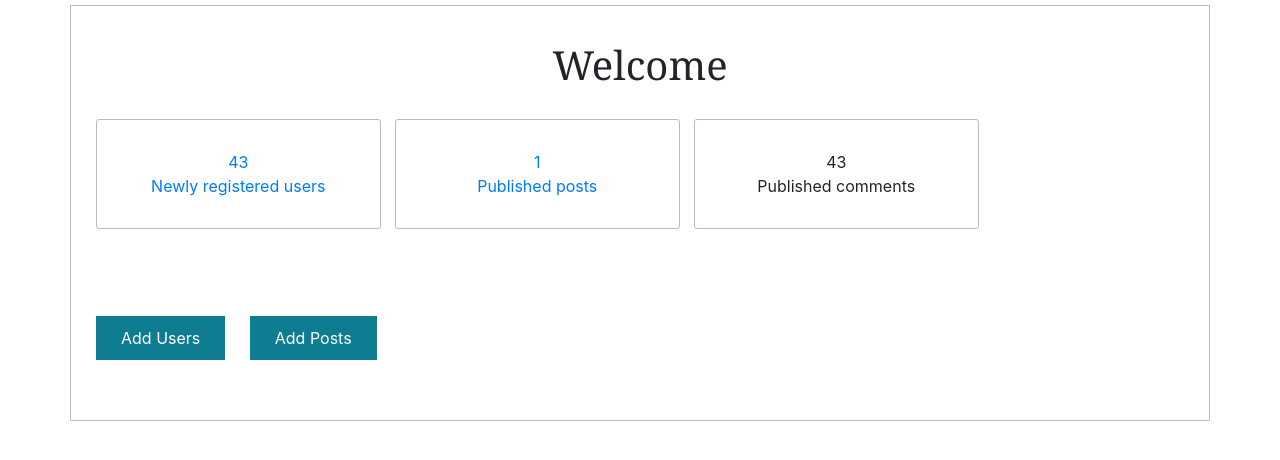
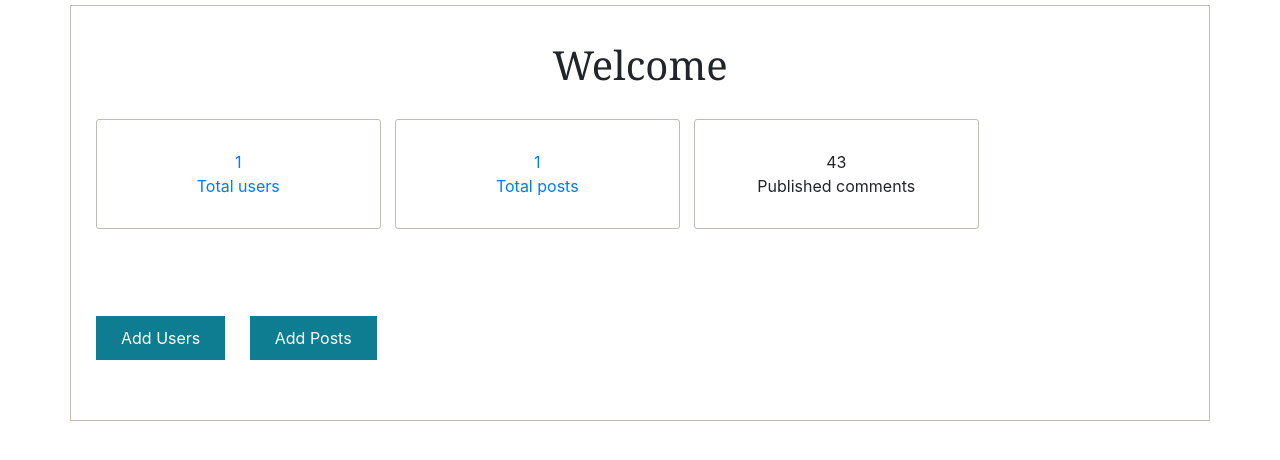
Before and after one commit to rakibul-islam45/Blog-Site, a PHP site: page /dashboard.php in a window 1280 px wide. Shown: the part 86-546 px from the top of the page. Run offline with PHP 8.4, Linux system fonts and the light colour scheme; the visitor is signed in with stand-in values (Sample User, id 1); tables that the repository leaves empty or names only in its code hold one stand-in row (values such as "Sample post"); some libraries are stand-ins or nearby versions; some web fonts are replaced.

Commit message:
dashboard modified

```diff
--- a/dashboard.php
+++ b/dashboard.php
@@ -27,6 +27,7 @@ try {
 
 
 $postcount = $pdo->query('select count(*) from post')->fetchColumn();
+$usercount = $pdo->query('select count(*) from users')->fetchColumn();
 
 
 
@@ -40,12 +41,12 @@ $postcount = $pdo->query('select count(*) from post')->fetchColumn();
     <h1>Welcome</h1>
     <div class="stats">
         <a href="users.php" class="first">
-            <span>43</span> <br>
-            <span>Newly registered users</span>
+            <span><?php echo $usercount?></span> <br>
+            <span>Total users</span>
         </a>
         <a href="managePosts.php">
             <span><?php echo $postcount?></span> <br>
-            <span>Published posts</span>
+            <span>Total posts</span>
         </a>
         <a>
             <span>43</span> <br>
```
